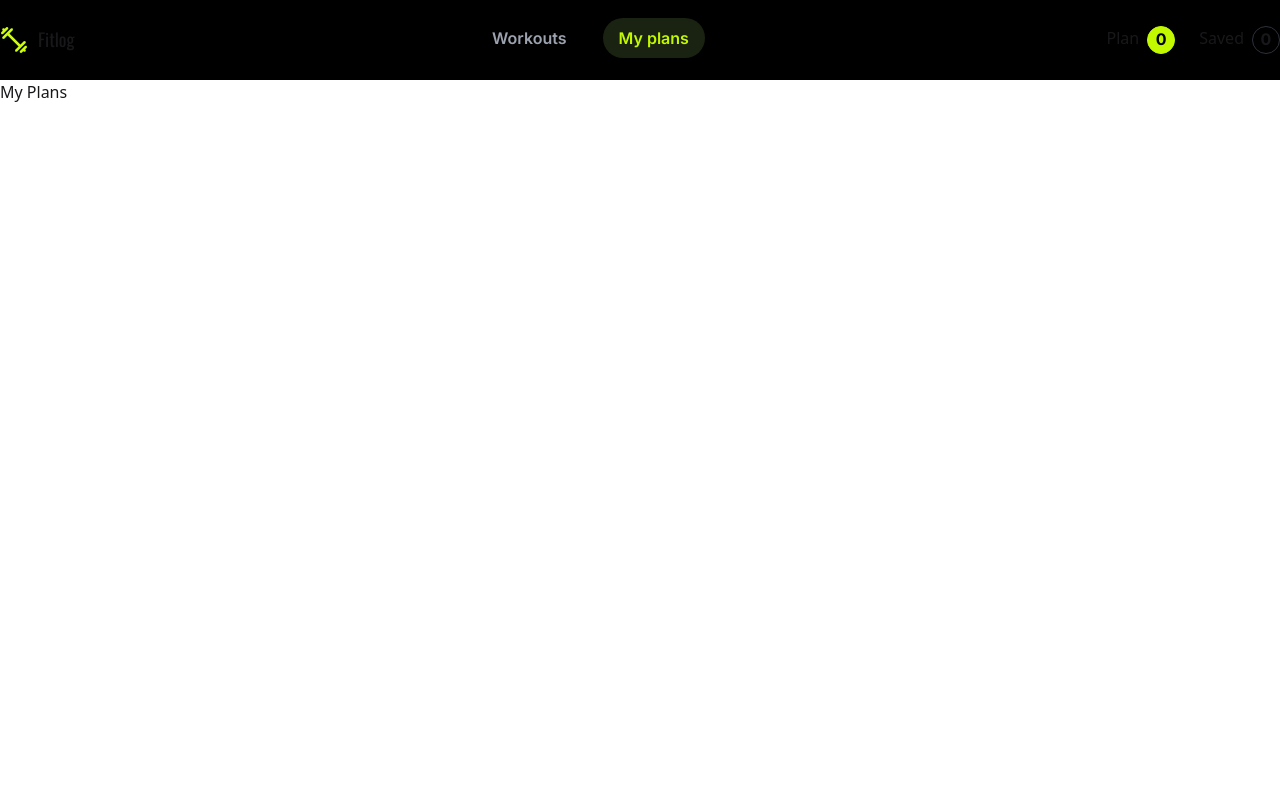
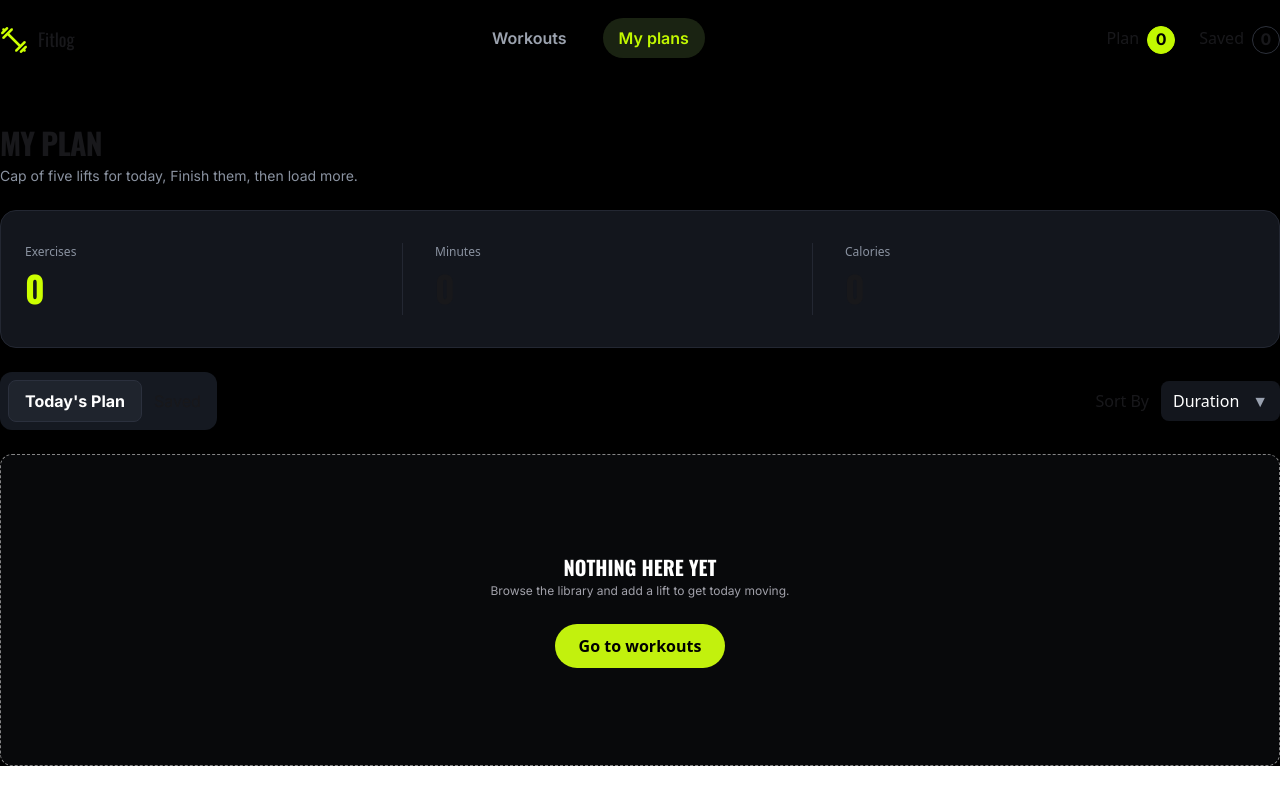
Before and after one commit to Oronno03/fitlog, a Next.js app: page /my-plans in a window 1280 px wide. Built offline with nearby package versions, Linux system fonts and the light colour scheme.

Commit message:
Added empty workouts section

```diff
--- /dev/null
+++ b/src/Components/My-plans/Counters.tsx
@@ -0,0 +1,42 @@
+'use client';
+import { WorkoutContext } from '@/Providers/WorkoutProvider';
+import React, { useContext } from 'react';
+
+
+
+const Counters = ({tab}: {tab: "today" | "saved"}) => {
+
+    const {saved, todaysPlans} = useContext(WorkoutContext);
+
+    let exercises, time, calories;
+
+    if(tab == "today") {
+        exercises = todaysPlans.length;
+        time = todaysPlans.reduce((prev, curr) => prev + curr.duration, 0);
+        calories = todaysPlans.reduce((prev, curr) => prev + curr.caloriesBurned, 0);
+    } else {
+        exercises = saved.length;
+        time = saved.reduce((prev, curr) => prev + curr.duration, 0);
+        calories = saved.reduce((prev, curr) => prev + curr.caloriesBurned, 0);
+    }
+
+
+    return (
+        <div className='bg-[#13161D] py-8 px-6 grid grid-cols-3 border border-[#232732] rounded-2xl'>
+            <div className='border-r-solid border-r border-r-[#232732] mr-8'>
+                <p className='text-[#8A92A0] text-[12px]'>Exercises</p>
+                <h1 className='font-oswald text-[36px] font-bold text-[#CCFF00]'>{exercises}</h1>
+            </div>
+            <div className='border-r-solid border-r border-r-[#232732] mr-8'>
+                <p className='text-[#8A92A0] text-[12px]'>Minutes</p>
+                <h1 className='font-oswald text-[36px] font-bold'>{time}</h1>
+            </div>
+            <div>
+                <p className='text-[#8A92A0] text-[12px]'>Calories</p>
+                <h1 className='font-oswald text-[36px] font-bold'>{calories}</h1>
+            </div>
+        </div>
+    );
+};
+
+export default Counters;
--- /dev/null
+++ b/src/Components/My-plans/EmptyWorkouts.tsx
@@ -0,0 +1,15 @@
+import Link from "next/link";
+
+const EmptyWorkouts = () => {
+    return (
+        <div className="flex justify-center items-center rounded-xl bg-[rgba(17,19,23,0.5)] border border-dashed border-[rgba(255,255,255,0.5)] px-4 py-24.25">
+            <div className="flex flex-col items-center">
+                <h1 className="text-[20px] font-oswald font-bold text-white">NOTHING HERE YET</h1>
+                <p className="text-[#A1A1AA] font-inter text-[12px] mb-6">Browse the library and add a lift to get today moving.</p>
+                <Link href={"/#library"} className="rounded-full bg-[#C2F10D] text-black px-6 py-2.5 font-bold cursor-pointer"><button>Go to workouts</button></Link>
+            </div>
+        </div>
+    );
+};
+
+export default EmptyWorkouts;
--- /dev/null
+++ b/src/Components/My-plans/Title.tsx
@@ -0,0 +1,12 @@
+import React from "react";
+
+const Title = () => {
+  return (
+    <div>
+      <h1 className="font-oswald text-[30px] tracking-[-0.75px] font-bold">MY PLAN</h1>
+      <p className="font-inter text-[#8A92A0] text-[14px]">Cap of five lifts for today, Finish them, then load more.</p>
+    </div>
+  );
+};
+
+export default Title;
--- /dev/null
+++ b/src/Components/My-plans/Workouts.tsx
@@ -0,0 +1,11 @@
+import React from 'react';
+
+const Workouts = ({tab, sort}: {tab: string, sort: string}) => {
+    return (
+        <div>
+
+        </div>
+    );
+};
+
+export default Workouts;
--- a/src/Components/Navbar/RightPart.tsx
+++ b/src/Components/Navbar/RightPart.tsx
@@ -1,15 +1,21 @@
+'use client';
+import { WorkoutContext } from "@/Providers/WorkoutProvider";
 import Link from "next/link";
+import { useContext } from "react";
 
 const RightPart = () => {
+
+    const {saved, todaysPlans} = useContext(WorkoutContext);
+
     return (
         <div className="flex gap-6">
             <Link href={"/my-plans"} className="flex gap-2">
                 <h1>Plan</h1>
-                <p className="rounded-full border-solid border border-[#C2F800] bg-[#C2F800] text-black font-bold font-inter w-7 h-7 flex justify-center text-center">0</p>
+                <p className="rounded-full border-solid border border-[#C2F800] bg-[#C2F800] text-black font-bold font-inter w-7 h-7 flex justify-center text-center">{todaysPlans.length}</p>
             </Link>
             <Link href={"/my-plans"} className="flex gap-2">
                 <h1>Saved</h1>
-                <p className="rounded-full border-solid border border-[#2D313B] w-7 h-7 flex justify-center text-center font-bold font-inter">0</p>
+                <p className="rounded-full border-solid border border-[#2D313B] w-7 h-7 flex justify-center text-center font-bold font-inter">{saved.length}</p>
             </Link>
         </div>
     );
--- a/src/Components/Workouts/Workouts.tsx
+++ b/src/Components/Workouts/Workouts.tsx
@@ -11,7 +11,7 @@ const workouts = await fetchWorkouts();
 
 const Workouts = () => {
   return (
-    <section className="bg-black pb-16">
+    <section className="bg-black pb-16" id="library">
       <div className="container mx-auto flex flex-col gap-8">
         <div>
           <h1 className="font-oswald text-[30px] font-bold">THE LIBRARY</h1>
--- a/src/app/my-plans/page.tsx
+++ b/src/app/my-plans/page.tsx
@@ -1,11 +1,75 @@
-import React from 'react';
+"use client";
+import Counters from "@/Components/My-plans/Counters";
+import EmptyWorkouts from "@/Components/My-plans/EmptyWorkouts";
+import Title from "@/Components/My-plans/Title";
+import { WorkoutContext } from "@/Providers/WorkoutProvider";
+import React, { useContext, useState } from "react";
 
-const page = () => {
-    return (
-        <div>
-          My Plans
+const Page = () => {
+  const [tab, setTab] = useState<"today" | "saved">("today");
+  const [sort, setSort] = useState<"duration" | "calories" | "rating">(
+    "duration",
+  );
+  const { saved, todaysPlans } = useContext(WorkoutContext);
+
+  return (
+    <section className="bg-black pt-10">
+      <div className="container mx-auto flex flex-col gap-6">
+        <Title />
+        <Counters tab={tab} />
+        <div className="flex justify-between">
+          <div className="rounded-xl flex justify-between items-center bg-[#151921] p-2 gap-1">
+            <p
+              onClick={() => setTab("today")}
+              className={`cursor-pointer px-2 py-2 font-inter rounded-lg ${tab === "today" ? "px-4 py-2 font-bold text-white bg-[#1F242D] border border-[#2B303D]" : ""}`}
+            >
+              Today&apos;s Plan
+            </p>
+            <p
+              onClick={() => setTab("saved")}
+              className={`cursor-pointer px-2 py-2 font-inter rounded-lg ${tab === "saved" ? "px-9 py-2 font-bold text-white bg-[#1F242D] border border-[#2B303D]" : ""}`}
+            >
+              Saved
+            </p>
+          </div>
+          <div className="flex items-center justify-center gap-3">
+            <h1>Sort By</h1>
+            <div className="relative inline-block">
+              <select
+                name=""
+                id=""
+                className="cursor-pointer appearance-none bg-[#13161D] px-3 py-2 pr-10 rounded-lg text-white"
+                value={sort}
+                onChange={(e) =>
+                  setSort(e.target.value as "duration" | "rating" | "calories")
+                }
+              >
+                <option value="duration">Duration</option>
+                <option value="calories">Calories</option>
+                <option value="rating">Rating</option>
+              </select>
+
+              <span className="pointer-events-none absolute right-3 top-1/2 -translate-y-1/2 text-gray-400">
+                ▼
+              </span>
+            </div>
+          </div>
         </div>
-    );
+
+        {tab === "saved" ? (
+          saved.length < 1 ? (
+            <EmptyWorkouts />
+          ) : (
+            ""
+          )
+        ) : todaysPlans.length < 1 ? (
+          <EmptyWorkouts />
+        ) : (
+          ""
+        )}
+      </div>
+    </section>
+  );
 };
 
-export default page;
+export default Page;
```
